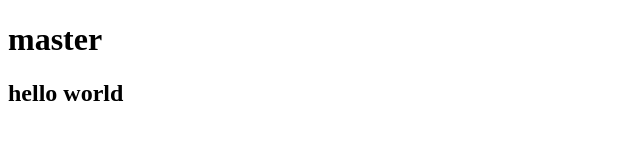
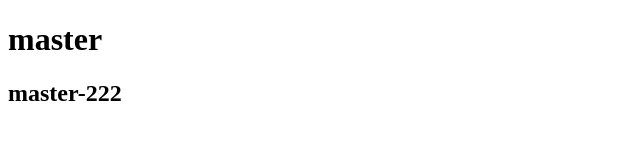
Before and after one commit to dust-afk/github-demo, a plain HTML site: page index.html in a window 1280 px wide. Shown: the full height of the page, 0-640 px from the left. Drawn offline with Linux system fonts and the light colour scheme.

Commit message:
修改index

```diff
--- a/index.html
+++ b/index.html
@@ -7,6 +7,6 @@
 </head>
 <body>
   <h1>master</h1>
-  <h2>hello world</h2>
+  <h2>master-222</h2>
 </body>
 </html>
```
